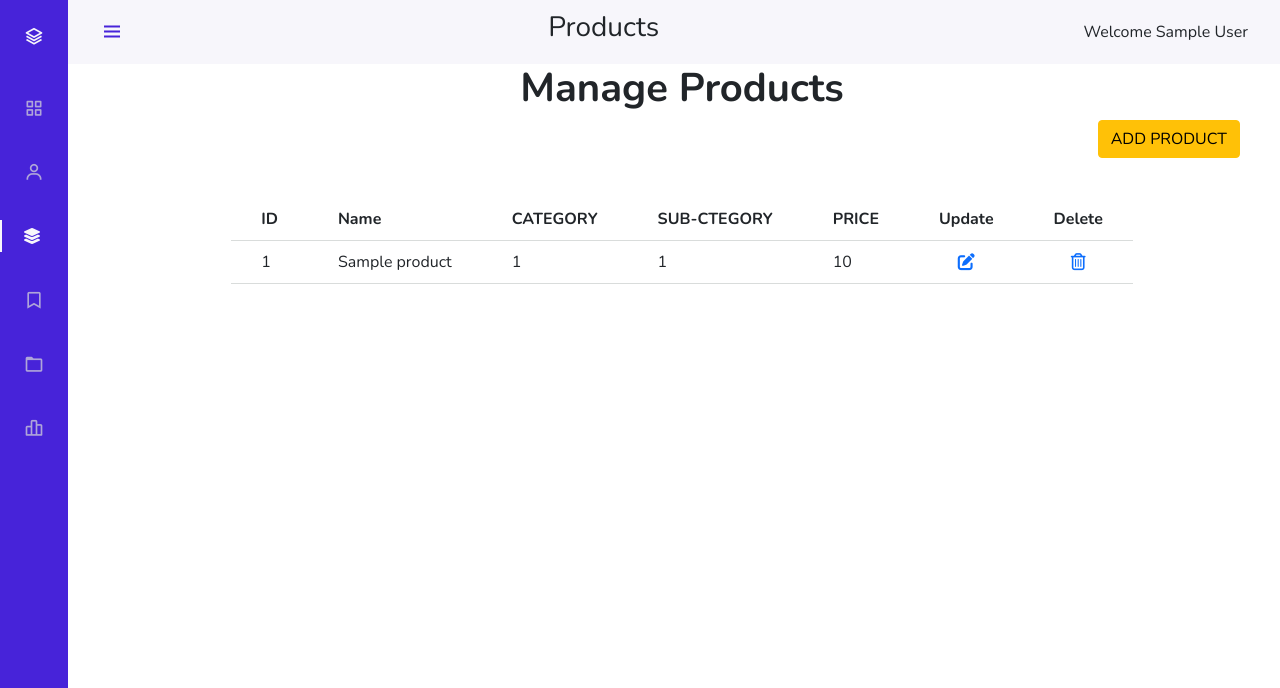
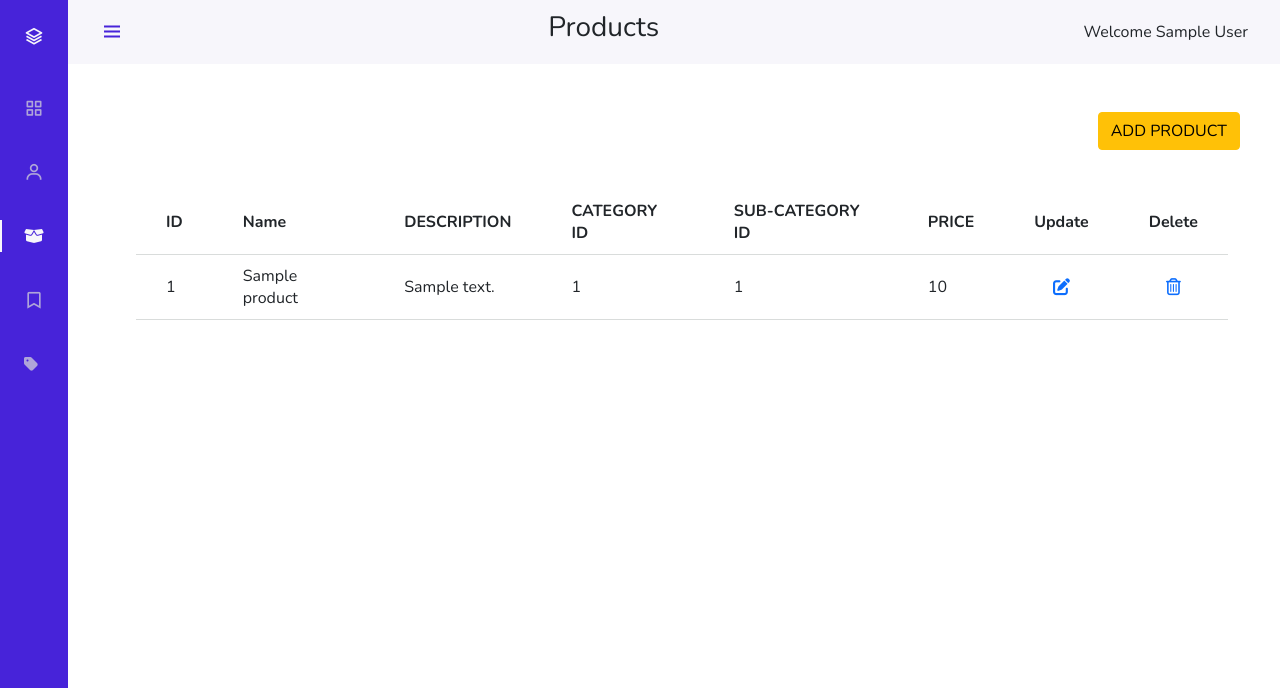
Before and after one commit to Moonrider-cyber/EZSOP, a PHP site: page /admin/products.php in a window 1280 px wide. Shown: the top 688 px of the page. Run offline with PHP 8.4, Linux system fonts and the light colour scheme; the visitor is signed in with stand-in values (Sample User, id 1); tables that the repository leaves empty or names only in its code hold one stand-in row (values such as "Sample post"); some libraries are stand-ins or nearby versions.

Commit message:
Add files via upload

```diff
--- a/admin/admin-componet/adminnav.php
+++ b/admin/admin-componet/adminnav.php
@@ -7,14 +7,14 @@
         <div class="l-navbar" id="nav-bar">
             <nav class="nav">
                 <div>
-                    <a href="index.php" class="nav_logo"> <i class='bx bx-layer nav_logo-icon'></i> <span class="nav_logo-name">Website</span> </a>
+                    <a href="index.php" class="nav_logo"> <i class='bx bx-layer nav_logo-icon'></i> <span class="nav_logo-name">EZSOP</span> </a>
                     <div class="nav_list">
                         <a href="index.php" class="nav_link active"> <i class='bx bx-grid-alt nav_icon'></i>
                             <span class="nav_name">Dashboard</span> </a>
                         <a href="user.php" class="nav_link"> <i class='bx bx-user nav_icon'></i> <span class="nav_name">Users</span> </a>
-                        <a href="products.php" class="nav_link"> <i class="fa-solid fa-layer-group"></i> <span class="nav_name">Products</span> </a>
+                        <a href="products.php" class="nav_link"> <i class="fa-solid fa-box-open"></i> <span class="nav_name">Products</span> </a>
                         <a href="category.php" class="nav_link"> <i class='bx bx-bookmark nav_icon'></i> <span class="nav_name">Catagory</span> </a>
-                        <a href="sub-category.php" class="nav_link"> <i class='bx bx-folder nav_icon'></i> <span class="nav_name">Sub-Category</span> </a>
+                        <a href="sub-category.php" class="nav_link"> <i class="fa-solid fa-tag"></i> <span class="nav_name">Sub-Category</span> </a>
                         <a href="#" class="nav_link"> <i class='bx bx-bar-chart-alt-2 nav_icon'></i> <span class="nav_name">Reviews</span> </a>
                     </div>
                 </div>
--- a/admin/admin-login.php
+++ b/admin/admin-login.php
@@ -25,7 +25,7 @@
         <div class="login-form">
             <strong>ADMIN LOG IN</strong>
             <form>
-                <input type="email" placeholder="xyz@gmail.com" name="email" required>
+                <input type="email" placeholder="Enter email" name="email" required>
                 <input type="password" placeholder="password" name="pwd" maxlength="15" required>
                 <input type="submit" value="Log In" name="loginbtn">
             </form>
--- a/admin/admin-style.css
+++ b/admin/admin-style.css
@@ -210,6 +210,19 @@ a {
 }
 /*        add product           */
 
+.pro-desc{
+  height: auto;
+  overflow: hidden;
+  text-overflow: ellipsis;
+  display: -webkit-box;
+  -webkit-line-clamp: 2;
+  -webkit-box-orient: vertical;
+}
+p{
+  padding: 0;
+  margin: 0;
+}
+
 
 /*          dashbord           */
 .dashbord {
@@ -224,6 +237,8 @@ a {
   display: flex;
   color: white;
   box-shadow: black 1px 1px 10px;
+  width: 35%;
+  margin: 10px 70px;
 }
 .dashbord .dash-card .dash-icons{
   padding: 20px 10px;
--- a/admin/products.php
+++ b/admin/products.php
@@ -28,15 +28,15 @@ if (!isset($_SESSION["adminlogin"])) {
         <div class="l-navbar" id="nav-bar">
             <nav class="nav">
                 <div>
-                    <a href="index.php" class="nav_logo"> <i class='bx bx-layer nav_logo-icon'></i> <span class="nav_logo-name">Website</span> </a>
+                    <a href="index.php" class="nav_logo"> <i class='bx bx-layer nav_logo-icon'></i> <span class="nav_logo-name">EZSOP</span> </a>
                     <div class="nav_list">
                         <a href="index.php" class="nav_link "> <i class='bx bx-grid-alt nav_icon'></i>
                             <span class="nav_name">Dashboard</span> </a>
                         <a href="user.php" class="nav_link"> <i class='bx bx-user nav_icon'></i> <span class="nav_name">Users</span> </a>
-                        <a href="products.php" class="nav_link active"> <i class="fa-solid fa-layer-group"></i> <span class="nav_name">Products</span> </a>
+                        <a href="products.php" class="nav_link active"> <i class="fa-solid fa-box-open"></i> <span class="nav_name">Products</span> </a>
                         <a href="category.php" class="nav_link"> <i class='bx bx-bookmark nav_icon'></i> <span class="nav_name">Catagory</span> </a>
-                        <a href="sub-category.php" class="nav_link"> <i class='bx bx-folder nav_icon'></i> <span class="nav_name">Sub-Category</span> </a>
-                        <a href="#" class="nav_link"> <i class='bx bx-bar-chart-alt-2 nav_icon'></i> <span class="nav_name">Reviews</span> </a>
+                        <a href="sub-category.php" class="nav_link"> <i class="fa-solid fa-tag"></i> <span class="nav_name">Sub-Category</span> </a>
+
                     </div>
                 </div>
                 <a href="admin-componet/logout.php" class="nav_link"> <i class='bx bx-log-out nav_icon'></i> <span class="nav_name">SignOut</span> </a>
@@ -44,8 +44,8 @@ if (!isset($_SESSION["adminlogin"])) {
         </div>
         </nav>
         <!--Container Main start-->
-        <div class="main-container container">
-            <h2>Manage Products</h2>
+        <div class="main-container container py-5">
+            <!-- <h2>Manage Products</h2> -->
 
             <div class="add-product">
             <a href="up-ins-del/add-product.php">
@@ -59,8 +59,9 @@ if (!isset($_SESSION["adminlogin"])) {
                         <tr>
                         <th>ID</th>
                         <th>Name</th>
-                        <th>CATEGORY</th>
-                        <th>SUB-CTEGORY</th>
+                        <th>DESCRIPTION</th>
+                        <th>CATEGORY ID</th>
+                        <th>SUB-CATEGORY ID</th>
                         <th>PRICE</th>
                         <th>Update</th>
                         <th>Delete</th>
@@ -79,6 +80,7 @@ if (!isset($_SESSION["adminlogin"])) {
                         <tr>
                             <td><?php echo $rec['pid']; ?></td>
                             <td><?php echo $rec['pname']; ?></td>
+                            <td> <p class="pro-desc"><?php echo $rec['desc']; ?></p></td>
                             <td><?php echo $rec['cid']; ?></td>
                             <td><?php echo $rec['subid']; ?></td>
                             <td><?php echo $rec['price']; ?></td>
--- a/admin/up-ins-del/add-user.php
+++ b/admin/up-ins-del/add-user.php
@@ -31,7 +31,7 @@
 
         <form action="add-user.php" method="get">
             <input type="text" placeholder="Name" name="name" required>
-            <input type="email" placeholder="xyz@gmail.com" name="email" required>
+            <input type="email" placeholder="Enter email" name="email" required>
             <input type="password" placeholder="password" name="pwd" maxlength="15" required>
 
             <input type="submit" value="add user" name="adduser">
--- a/admin/up-ins-del/update-product.php
+++ b/admin/up-ins-del/update-product.php
@@ -242,7 +242,7 @@ $desc = "";
                                 type = "number"
                                 maxlength = "2"
                                 oninput="convertper()"
-                                required
+
                             />
                         </div>
                     </td>
--- a/admin/up-ins-del/update-user.php
+++ b/admin/up-ins-del/update-user.php
@@ -48,7 +48,7 @@ if(isset($_REQUEST["uid"])){
         <form action="update-user.php" method="get">
             <input type="text" placeholder="id" name="id" value="<?php echo $id ?>" readonly>
             <input type="text" placeholder="Name" name="name" value="<?php echo $name ?>" required>
-            <input type="email" placeholder="xyz@gmail.com" name="email" value="<?php echo $email ?>" required>
+            <input type="email" placeholder="Enter email" name="email" value="<?php echo $email ?>" required>
             <!-- <input type="password" placeholder="update password" name="pwd" maxlength="15" > -->
 
             <input type="submit" value="update user" name="updateuser">
--- a/componet/addtocart.php
+++ b/componet/addtocart.php
@@ -31,7 +31,7 @@
             }
 
 
-        header("location:../ShopAll.php");
+        header("location:../my-cart.php");
 
         }
 
--- a/index.php
+++ b/index.php
@@ -47,7 +47,7 @@
                     <span>BEST PRICE</span>
                     <h1>Incredible Prices on All Your Favorite Item</h1>
                     <p>Get more for less on selected brands</p>
-                    <a href="pages/ShopAll.php"><button>Shop Now</button></a>
+                    <a href="ShopAll.php"><button>Shop Now</button></a>
                 </div>
                 <div class="swiper myimgSwiper">
 
@@ -81,7 +81,7 @@
                         <p> Holiday Deals</p>
                         <h1> Up to 30% off</h1>
                         <p> Selected Smartphone Brands</p>
-                        <a href="pages/mobile.php"><button>Shop Now</button></a>
+                        <a href="searchresult.php?search=mobile"><button>Shop Now</button></a>
                     </div>
                     <div class="modal-img">
                         <img src="img/modal1.webp" alt="modal1 photo">
@@ -92,7 +92,7 @@
                         <p> Just In</p>
                         <h1> Take Your Sound Anywhere</h1>
                         <p>Top Headphone Brands</p>
-                        <a href="pages/headphone.php"><button>Shop Now</button></a>
+                        <a href="searchresult.php?search=headphone"><button>Shop Now</button></a>
                     </div>
                     <div class="modal-img">
                         <img src="img/modal2.webp" alt="modal2 photo">
--- a/login.php
+++ b/login.php
@@ -29,7 +29,7 @@
         <div class="login-form">
             <strong>Log In</strong>
             <form>
-                <input type="email" placeholder="xyz@gmail.com" name="email" required>
+                <input type="email" placeholder="Enter email" name="email" required>
                 <input type="password" placeholder="password" name="pwd" maxlength="15" required>
                 <input type="submit" value="Log In" name="loginbtn">
             </form>
--- a/signup.php
+++ b/signup.php
@@ -29,7 +29,7 @@
 
         <form action="signup.php" method="post">
             <input type="text" placeholder="Name" name="name" required>
-            <input type="email" placeholder="xyz@gmail.com" name="email" required>
+            <input type="email" placeholder="Enter email" name="email" required>
             <input type="password" placeholder="password" name="pwd" maxlength="15" required>
 
             <input type="submit" value="SignUp" name="signsubmit">
```
Also changed, not shown: admin/category.php (+5 -5 lines), admin/index.php (+31 -13 lines), admin/sub-category.php (+5 -5 lines), admin/user.php (+8 -21 lines), my-cart.php (+15 -4 lines).
